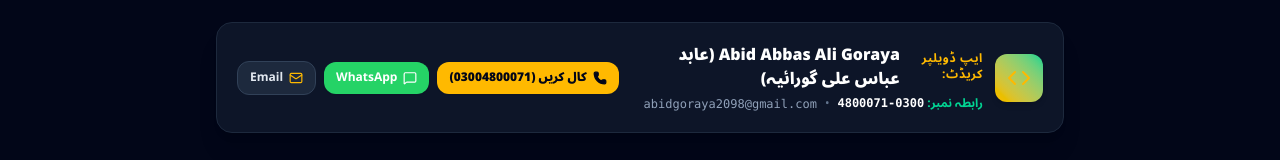
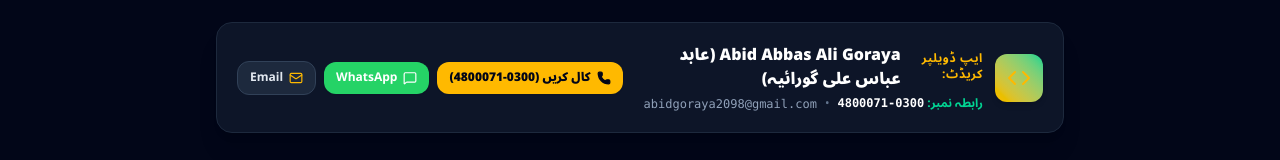
Before and after one commit to abidgoraya2098-cyber/Al-sehzad-dwakhana, a React (Vite) app: page / in a window 1280 px wide. Shown: the part 7640-7800 px from the top of the page. Built offline with nearby package versions, Linux system fonts and the light colour scheme; a web font is replaced by a local one.

Commit message:
fix(contacts): harmonize all developer (0300-4800071) and hakeem clinic (0300-6458169) phone numbers across all components

```diff
--- a/index.html
+++ b/index.html
@@ -9,7 +9,7 @@
     <meta name="description" content="الشہزاد دواخانہ اینڈ ہربل کلینک — قدرتی جڑی بوٹیوں سے علاج، خالص ادویات، معجون، عرقیات، کشتہ جات اور آن لائن حکیم صاحب سے مفت طبی مشورہ۔" />
     <meta name="keywords" content="Al Shehzad Dawakhana, الشہزاد دواخانہ, Tibb-e-Unani, Herbal Medicine, Hakeem Consultation, Desi Ilaj, Majoon, Arqiat, Pakistan Herbal Clinic" />
     <meta name="author" content="Abid Abbas Ali Goraya (abidgoraya2098@gmail.com)" />
-    <meta name="developer" content="Abid Abbas Ali Goraya (عابد عباس علی گورائیہ - 03004800071)" />
+    <meta name="developer" content="Abid Abbas Ali Goraya (عابد عباس علی گورائیہ - 0300-4800071)" />
     <meta name="copyright" content="© 2026 Al-Shehzad Dawakhana. All Rights Reserved." />
     <meta name="format-detection" content="telephone=no" />
 
--- a/src/components/ClinicFooter.tsx
+++ b/src/components/ClinicFooter.tsx
@@ -157,7 +157,7 @@ export const ClinicFooter: React.FC = () => {
           <div className="text-center sm:text-right rtl:sm:text-right ltr:sm:text-left space-y-1">
             <p>© 2026 {t('الشہزاد دواخانہ اینڈ ہربل کلینک۔ جملہ حقوق محفوظ ہیں۔', 'Al-Shehzad Dawakhana & Herbal Clinic. All Rights Reserved.')}</p>
             <p className="text-[11px] text-emerald-300 font-bold">
-              Developed by <a href="#developer" className="text-amber-400 hover:underline">Abid Abbas Ali Goraya</a> (عابد عباس علی گورائیہ - 03004800071)
+              Developed by <a href="#developer" className="text-amber-400 hover:underline">Abid Abbas Ali Goraya</a> (عابد عباس علی گورائیہ - 0300-4800071)
             </p>
           </div>
 
--- a/src/components/DeveloperProfile.tsx
+++ b/src/components/DeveloperProfile.tsx
@@ -45,10 +45,10 @@ export const DeveloperProfile: React.FC = () => {
           <div className="flex items-center gap-2 shrink-0">
             <a
               href="tel:03004800071"
-              className="px-3 py-2 bg-amber-400 hover:bg-amber-300 text-slate-950 font-black text-xs rounded-xl shadow-xs transition-all flex items-center gap-1.5"
+              className="px-3 py-2 bg-amber-400 hover:bg-amber-300 text-slate-950 font-black text-xs rounded-xl shadow-xs transition-all flex items-center gap-1.5 cursor-pointer"
             >
               <Phone className="w-3.5 h-3.5 fill-slate-950" />
-              <span>{t('کال کریں', 'Call')} (03004800071)</span>
+              <span>{t('کال کریں', 'Call')} (0300-4800071)</span>
             </a>
 
             <a
```
